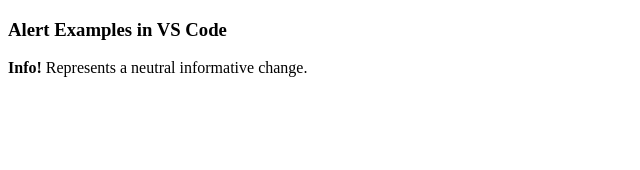
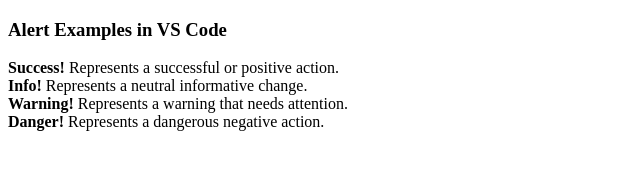
Before and after one commit to rphilson/gitVSCode_Intro, a plain HTML site: page index.html in a window 1280 px wide. Shown: the whole page, without its empty margins (0-640 px from the left). Drawn offline with Linux system fonts and the light colour scheme.

Commit message:
Added Features

```diff
--- a/index.html
+++ b/index.html
@@ -1,11 +1,14 @@
 <!DOCTYPE html>
 <html lang="en">
   <head>
-    <title>Alert Examples</title>
+    <title>Alert Examples!!!</title>
     <meta charset="utf-8">
   </head>
   <body>
     <h3>Alert Examples in VS Code</h3>
+    <strong>Success!</strong> Represents a successful or positive action.<br>
     <strong>Info!</strong> Represents a neutral informative change.<br>
+    <strong>Warning!</strong> Represents a warning that needs attention.<br>
+    <strong>Danger!</strong> Represents a dangerous negative action.<br>
   </body>
 </html>
```
